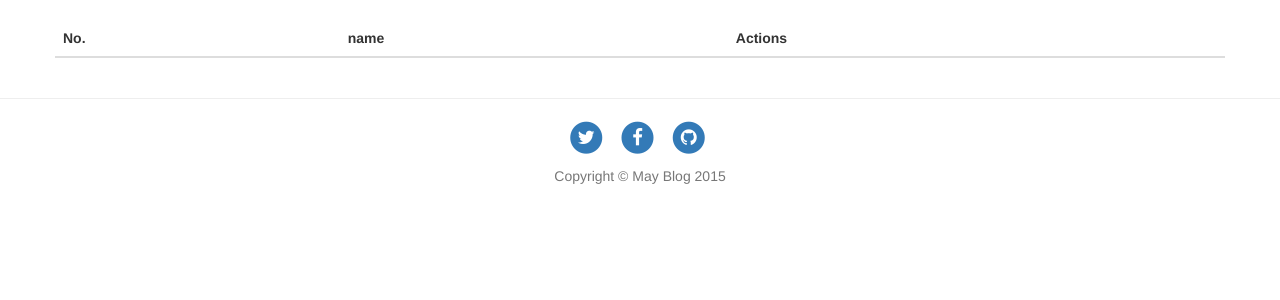
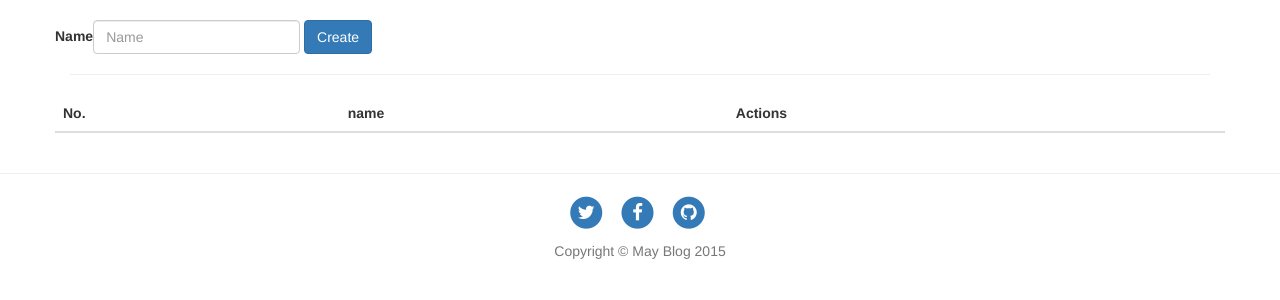
Before and after one commit to codyle50/Django-Blog, a Django app: page /admin/category/ in a window 1280 px wide. Shown: the part 52-352 px from the top of the page. Run offline with Django 3.2, Linux system fonts and the light colour scheme; the visitor is signed in with stand-in values (Sample User, id 1); data that the repository does not hold is empty; some libraries are stand-ins or nearby versions.

Commit message:
create category

```diff
--- a/blog/main/forms.py
+++ b/blog/main/forms.py
@@ -14,3 +14,6 @@ class NewPage(forms.Form):
     title = forms.CharField(max_length=256)
     slug = forms.CharField(max_length=64)
     content = forms.CharField(widget=forms.Textarea)
+
+class CategoryForm(forms.Form):
+    name = forms.CharField(max_length=256)
--- a/blog/main/views.py
+++ b/blog/main/views.py
@@ -369,7 +369,9 @@ class AdminCategory(View):
     template_name = 'blog_admin/category.html'
 
     @method_decorator(login_required)
-    def get(self, request):
+    def get(self, request, form=None):
+        if not form:
+            form = forms.CategoryForm()
         catagories = models.Category.objects.all()
         paginator = Paginator(catagories, PER_PAGE_ADMIN)
         page = request.GET.get('page')
@@ -380,9 +382,24 @@ class AdminCategory(View):
         except EmptyPage:
             catagories = paginator.page(paginator.num_pages)
 
-        data = {'catagories':catagories}
+        data = {'catagories':catagories, 'form':form}
 
         return render(request, self.template_name, data)
+
+    @method_decorator(login_required)
+    def post(self, request, form=None):
+        form = forms.CategoryForm(request.POST)
+        if form.is_valid():
+            category = models.Category()
+            category.name = form.cleaned_data['name']
+            category.save()
+
+            msg = 'Succeed to create new category'
+            messages.add_message(request, messages.SUCCESS, msg)
+            url = reverse('main:admin_category')
+            return redirect(url)
+        else:
+            return self.get(request, form=form)
 
 class AdminFilterPosts(View):
     template_name = 'blog_admin/posts.html'
--- a/blog/templates/admin_base.html
+++ b/blog/templates/admin_base.html
@@ -118,7 +118,8 @@
         {% else %}
         <div class="collapse navbar-collapse" id="bs-example-navbar-collapse-1">
           <ul class="nav navbar-nav navbar-right">
-            <li><a href="{% url 'accounts:login' %}">login</a></li>
+            <li><a href="{% url 'accounts:login' %}">Login</a></li>
+            <li><a href="{% url 'accounts:register' %}">Register</a></li>
           </ul>
         </div>
         {% endif %}
--- a/blog/templates/blog_admin/category.html
+++ b/blog/templates/blog_admin/category.html
@@ -2,11 +2,28 @@
 {% block title %}Admin Category{% endblock %}
 
 {% block main %}
+
 {% load bootstrap3 %}
+
 <div class="row">
-    <!-- <div class="col-md-10"> -->
-    <!-- <h1>New Post</h1> -->
+    <!-- <div class="col-md-10 col-md-offset-1"> -->
+        <form class="form-inline" method="POST" >
+        {% csrf_token %}
 
+            {% bootstrap_form form %}
+
+            <button type="submit" class="btn btn-primary" name="publish" value="publish">Create</button>
+        </form>
+    <!-- </div> -->
+
+
+</div>
+
+<hr>
+
+<div class="row">
+
+    <!-- <div class="col-md-10 col-md-offset-1"> -->
         <table class="table table-striped">
             <thead>
                 <tr>
```
Lines whose indentation alone changed are shown as unchanged.
